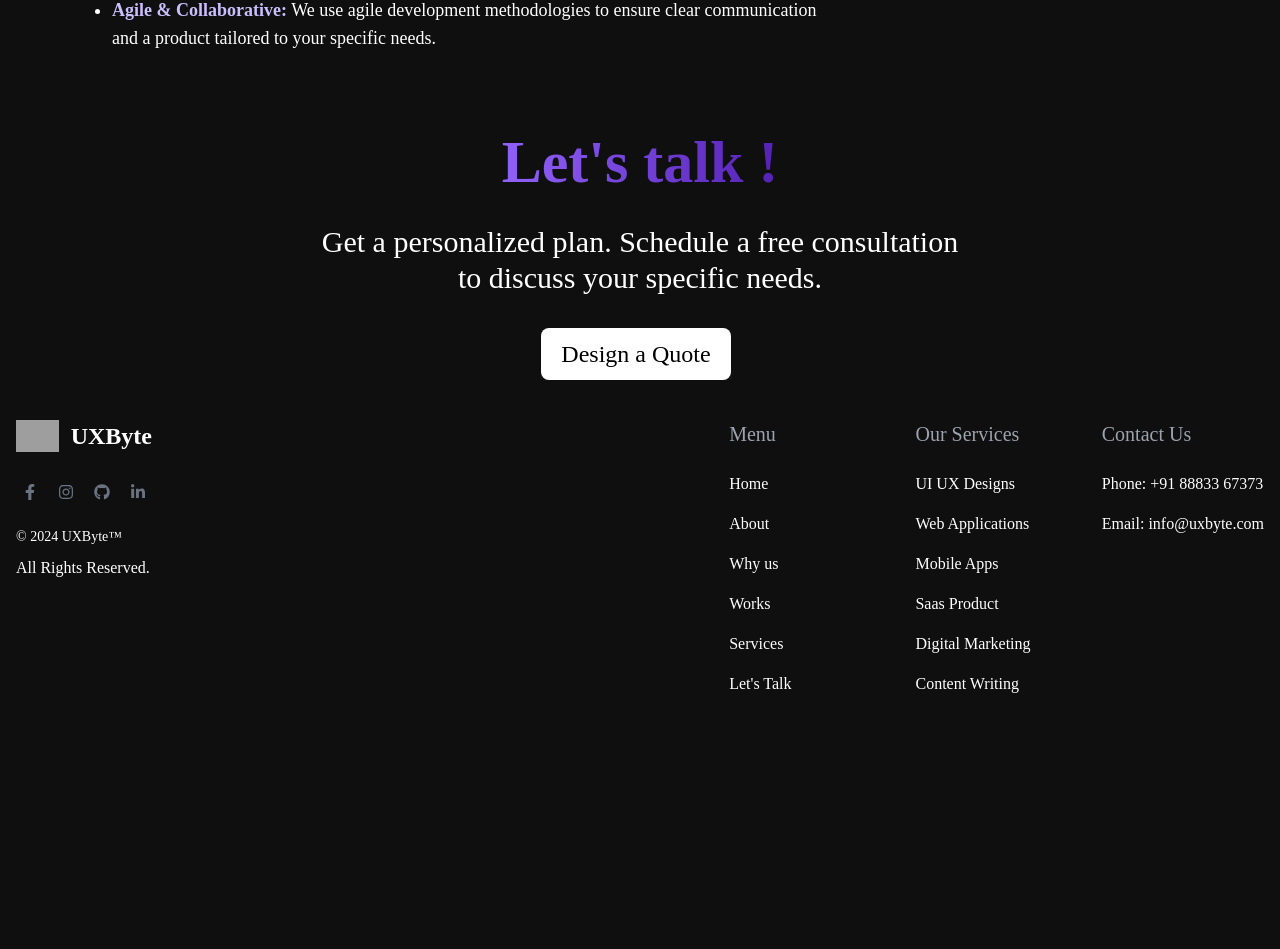
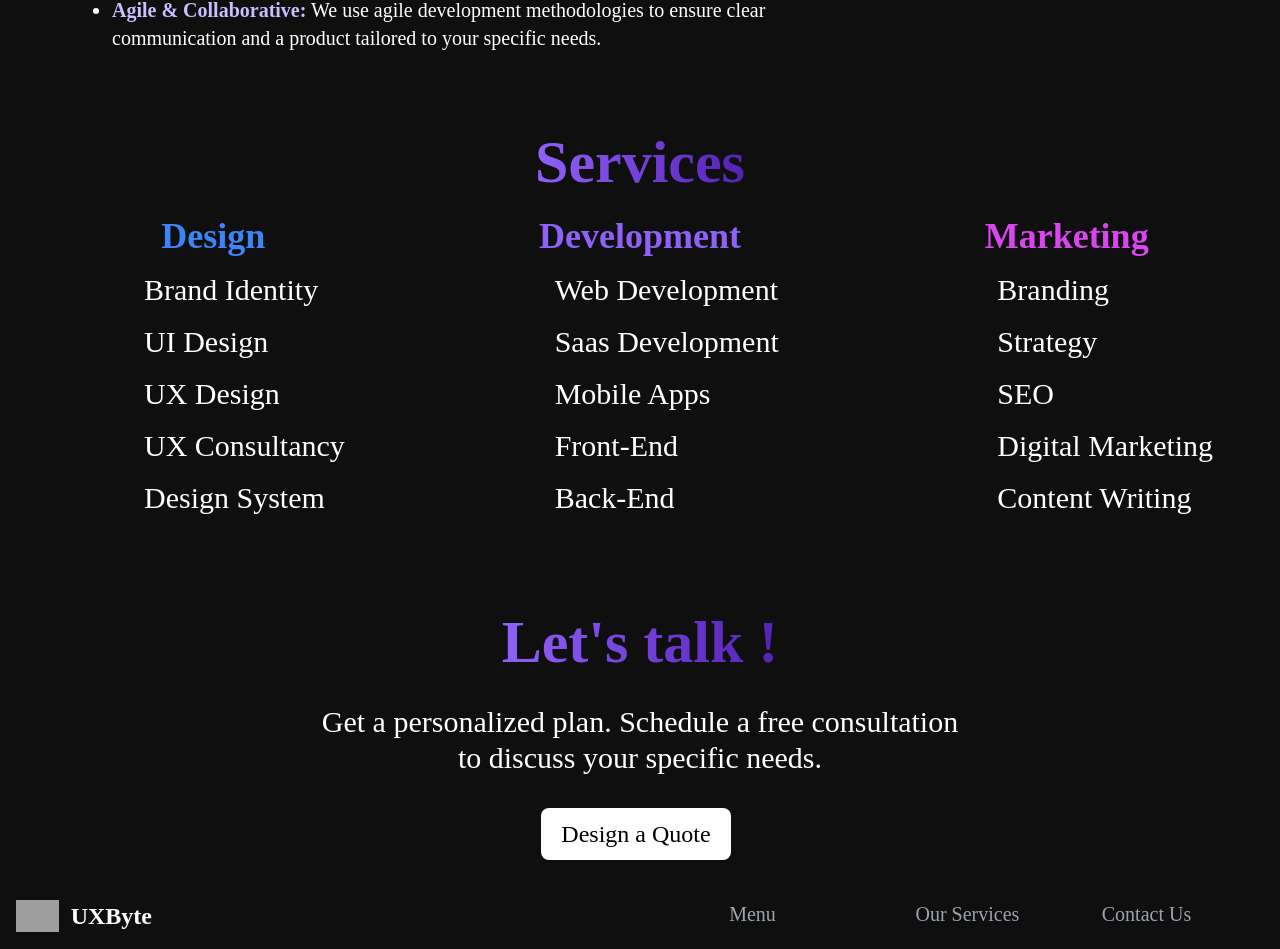
Before and after one commit to lalukrish/UXByte-Page, a Next.js app: page / in a window 1280 px wide. Shown: the part 512-1461 px from the top of the page. Before the commit the page ends 1256 px from the top, so only its background shows below. Built offline with nearby package versions, Linux system fonts and the light colour scheme; grey boxes are pictures that could not be loaded.

Commit message:
services

```diff
--- a/src/app/page.js
+++ b/src/app/page.js
@@ -1,14 +1,14 @@
 import Hero from "@/components/hero";
 import About from "@/components/About";
 import LetsTalk from "@/components/LetsTalk";
+import Services from "@/components/Services";
 
 export default function Home() {
   return (
     <div className="">
-      <ul>
-        <Hero />
-      </ul>
+      <Hero />
       <About />
+      <Services/>
       <LetsTalk />
     </div>
   );
--- a/src/components/About.jsx
+++ b/src/components/About.jsx
@@ -12,7 +12,7 @@ const About = () => {
 <div className='grid grid-cols-3  '>
     <div className='grid col-span-2'>
 
-    <ul className="list-disc ml-8 text-lg">
+    <ul className="list-disc ml-8 text-xl">
   <li className="mb-4 font-light">
     <span className="text-purple-300 font-bold">Passionate Technologists:</span> We're a team that gets fired up about innovation and creating awesome tech.
   </li>
--- /dev/null
+++ b/src/components/Services.jsx
@@ -0,0 +1,82 @@
+import React from 'react'
+
+const Services = () => {
+  return (
+    <div className='mt-20 text-center' id='lets_talk'>
+    <div className='text-6xl font-extrabold mb-6'>
+      <span className="bg-gradient-to-r from-purple-500 to-purple-800 bg-clip-text text-transparent">
+        Services
+      </span>
+    </div>
+
+    <div className='grid grid-cols-3'>
+    <div className='text-4xl font-semibold'>
+        <span className='text-blue-500'>Design</span>
+        <ul className='my-4 text-3xl font-medium text-start ml-36'>
+            <li className='my-4'>
+            Brand Identity
+            </li>
+            <li className='my-4'>
+            UI Design
+            </li>
+            <li className='my-4'>
+            UX Design
+            </li>
+            <li className='my-4'>
+            UX Consultancy
+            </li>
+            <li className='my-4'>
+            Design System
+            </li>
+        </ul>
+        </div>
+
+        <div className='text-4xl font-semibold'>
+        <span className='text-purple-500'>Development</span>
+        <ul className='my-4 text-3xl font-medium text-start ml-32 '>
+            <li className='my-4'>
+            Web Development
+            </li>
+            <li className='my-4'>
+            Saas Development
+            </li>
+            <li className='my-4'>
+            Mobile Apps
+            </li>
+            <li className='my-4'>
+            Front-End
+            </li>
+            <li className='my-4'>
+            Back-End
+            </li>
+        </ul>
+        </div>
+
+        <div className='text-4xl font-semibold'>
+        <span className='text-fuchsia-500'>Marketing</span>
+        <ul className='my-4 text-3xl font-medium text-start ml-36'>
+            <li className='my-4'>
+            Branding
+            </li>
+            <li className='my-4'>
+            Strategy
+            </li>
+            <li className='my-4'>
+            SEO
+            </li>
+            <li className='my-4'>
+            Digital Marketing
+            </li>
+            <li className='my-4'>
+            Content Writing
+            </li>
+        </ul>
+        </div>
+
+    </div>
+
+    </div>
+  )
+}
+
+export default Services
```
